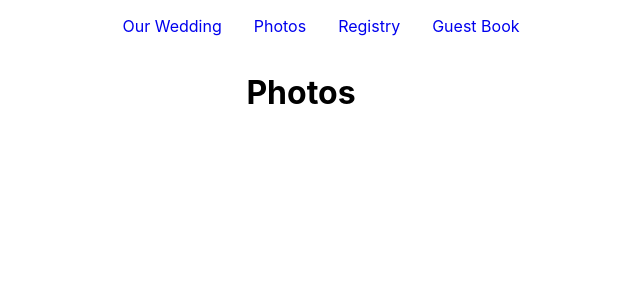
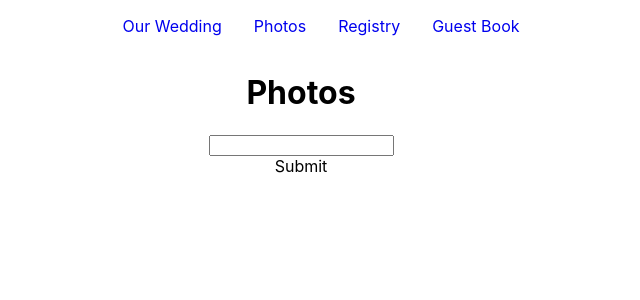
Before and after one commit to mikebkim/weddings, a React (Create React App) app: page /photos in a window 1280 px wide. Shown: the top 300 px of the page, without its empty margins (339-979 px from the left). Built offline with nearby package versions, Linux system fonts and the light colour scheme.

Commit message:
adding submit photo

```diff
--- a/src/pages/PhotoPage/PhotoPage.jsx
+++ b/src/pages/PhotoPage/PhotoPage.jsx
@@ -1,9 +1,30 @@
-import React from 'react'
+import React, { useEffect, useState } from 'react'
 import './PhotoPage.scss'
 
 const PhotoPage = () => {
+
+    const [newComment, setNewComment] = useState('')
+    const [textValue, setTextValue] = useState('')
+
+    function addComment(text) {
+        setNewComment(text)
+    }
+
     return <div className="PhotoPage">
         <h1>Photos</h1>
+        <form>
+            <input
+                type={'text'}
+                value={textValue}
+                onChange={(e) => setTextValue(e.target.value)}
+            />
+        </form>
+        <div
+            onClick={() => addComment(textValue)}
+        >
+            Submit
+        </div>
+        {newComment}
     </div>
 }
 
```
